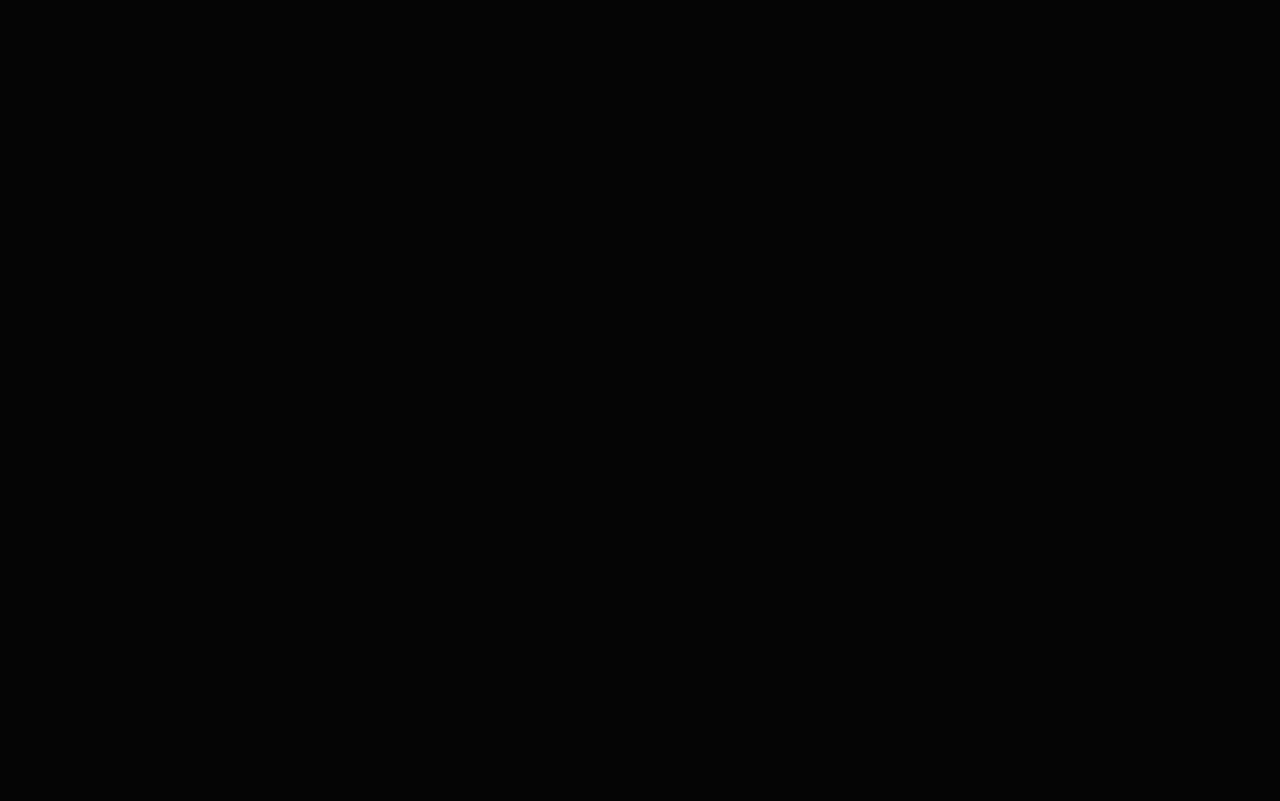
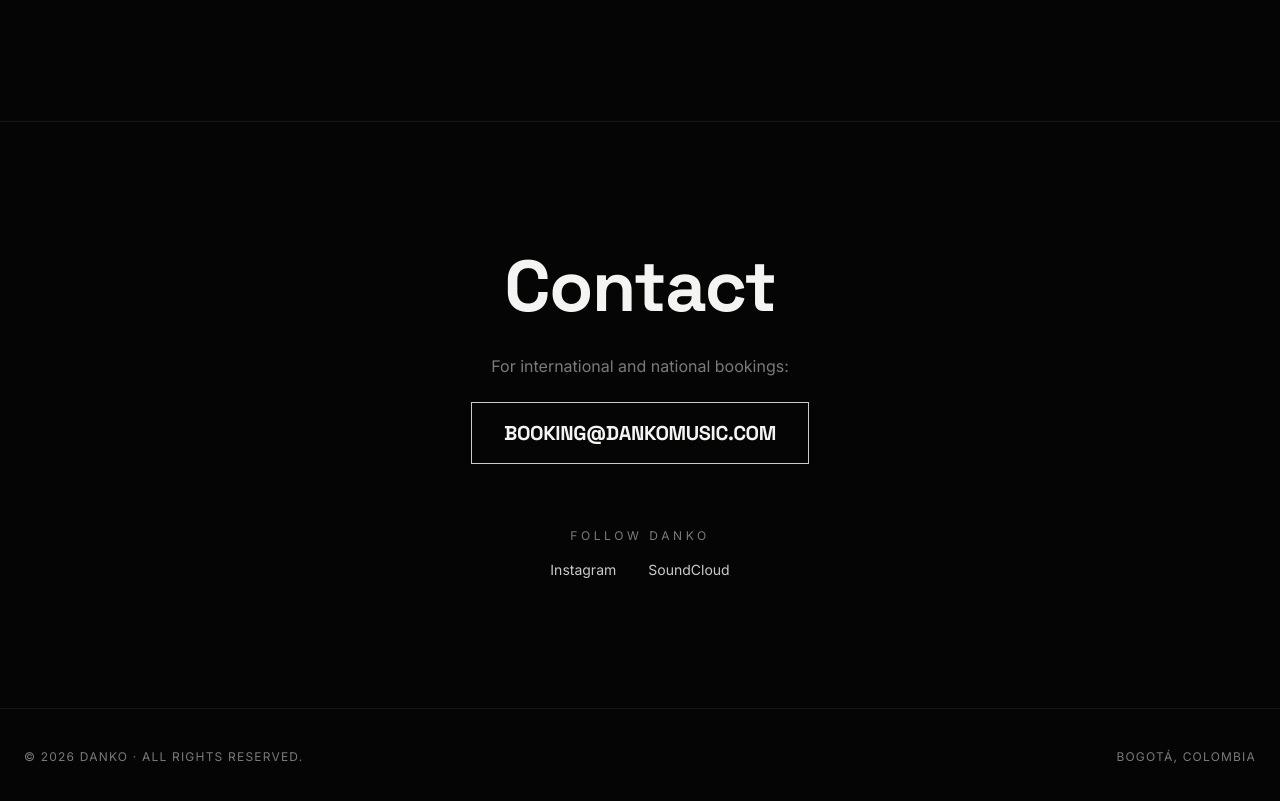
Before and after one commit to Diegocortes15/dankomusic-project, a Next.js app: page /en in a window 1280 px wide. Shown: the part 4260-5061 px from the top of the page. Before the commit the page ends 4381 px from the top, so only its background shows below. Built offline with nearby package versions, Linux system fonts and the light colour scheme.

Commit message:
feat: contact section with mailto + social, plus footer

```diff
--- a/src/app/[locale]/page.tsx
+++ b/src/app/[locale]/page.tsx
@@ -6,6 +6,8 @@
 import { Releases } from "@/components/sections/Releases";
 import { Shows } from "@/components/sections/Shows";
 import { Gallery } from "@/components/sections/Gallery";
+import { Contact } from "@/components/sections/Contact";
+import { Footer } from "@/components/sections/Footer";
 
 export default async function Home({ params }: { params: Promise<{ locale: string }> }) {
   const { locale } = await params;
@@ -21,7 +23,9 @@
         <Releases />
         <Shows />
         <Gallery />
+        <Contact />
       </main>
+      <Footer />
     </>
   );
 }
--- /dev/null
+++ b/src/components/sections/Contact.tsx
@@ -0,0 +1,61 @@
+import { useTranslations } from "next-intl";
+import { Reveal } from "@/components/ui/Reveal";
+
+const BOOKING_EMAIL = "booking@dankomusic.com"; // placeholder — replace with real email
+const INSTAGRAM_URL = "https://www.instagram.com/danko_d.j/";
+const SOUNDCLOUD_URL = "https://soundcloud.com/daniel-beltran-101291848";
+
+export function Contact() {
+  const t = useTranslations("contact");
+
+  return (
+    <section id="contact" className="border-t border-steel/20 py-24 md:py-32">
+      <div className="mx-auto max-w-4xl px-6 text-center">
+        <Reveal>
+          <h2 className="font-display text-5xl md:text-7xl">{t("heading")}</h2>
+        </Reveal>
+        <Reveal delay={0.05}>
+          <p className="mt-8 text-text-muted">{t("bookingLead")}</p>
+        </Reveal>
+        <Reveal delay={0.1}>
+          <a
+            href={`mailto:${BOOKING_EMAIL}`}
+            className="mt-6 inline-block border border-silver px-8 py-4 font-display text-xl uppercase tracking-widest hover:bg-silver hover:text-base transition-colors"
+            aria-label={t("emailLabel")}
+          >
+            {BOOKING_EMAIL}
+          </a>
+        </Reveal>
+        <Reveal delay={0.15}>
+          <p className="mt-16 text-xs uppercase tracking-[0.3em] text-text-muted">
+            {t("follow")}
+          </p>
+        </Reveal>
+        <Reveal delay={0.2}>
+          <ul className="mt-4 flex justify-center gap-8 text-sm">
+            <li>
+              <a
+                href={INSTAGRAM_URL}
+                target="_blank"
+                rel="noopener noreferrer"
+                className="text-silver hover:text-text transition-colors"
+              >
+                Instagram
+              </a>
+            </li>
+            <li>
+              <a
+                href={SOUNDCLOUD_URL}
+                target="_blank"
+                rel="noopener noreferrer"
+                className="text-silver hover:text-text transition-colors"
+              >
+                SoundCloud
+              </a>
+            </li>
+          </ul>
+        </Reveal>
+      </div>
+    </section>
+  );
+}
--- /dev/null
+++ b/src/components/sections/Footer.tsx
@@ -0,0 +1,15 @@
+import { useTranslations } from "next-intl";
+
+export function Footer() {
+  const t = useTranslations("footer");
+  const year = new Date().getFullYear();
+
+  return (
+    <footer className="border-t border-steel/20 py-10">
+      <div className="mx-auto flex max-w-7xl flex-col items-center justify-between gap-4 px-6 text-xs uppercase tracking-widest text-text-muted md:flex-row">
+        <p>© {year} Danko · {t("rights")}</p>
+        <p>Bogotá, Colombia</p>
+      </div>
+    </footer>
+  );
+}
```
